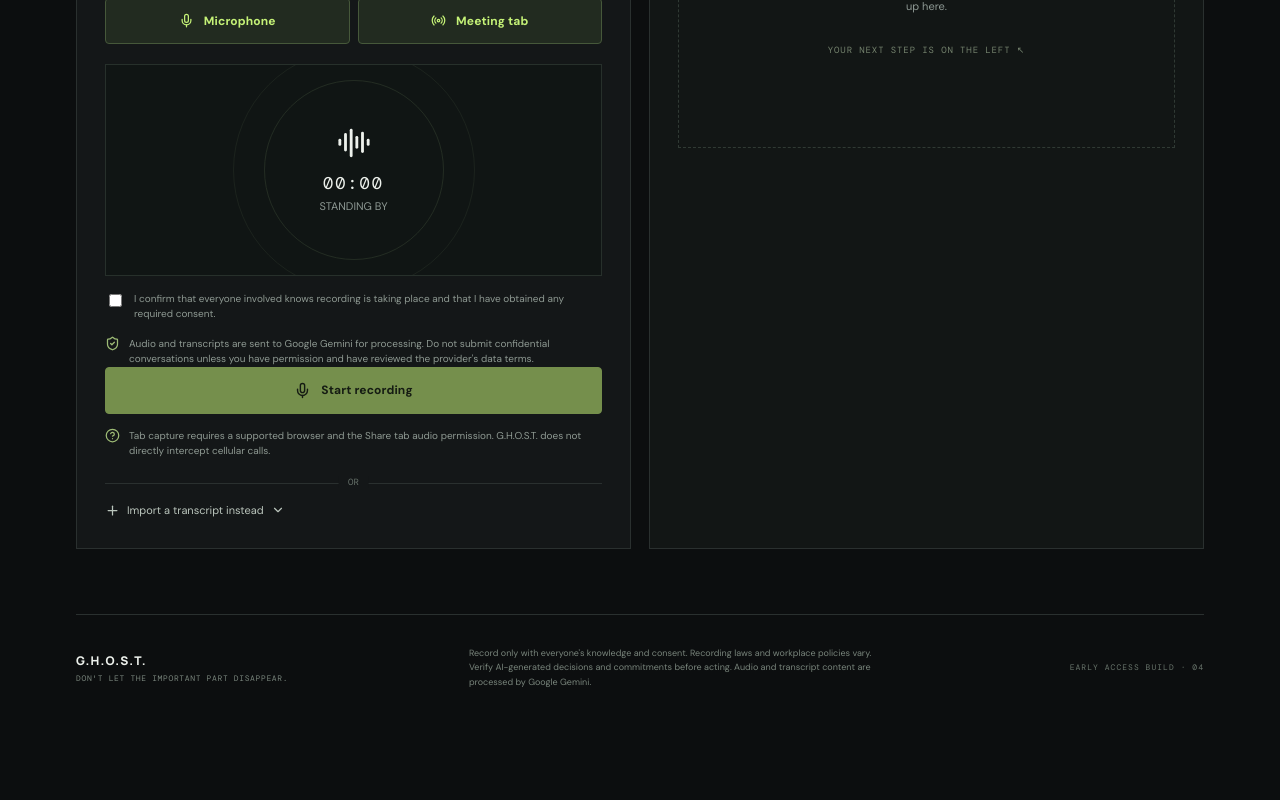
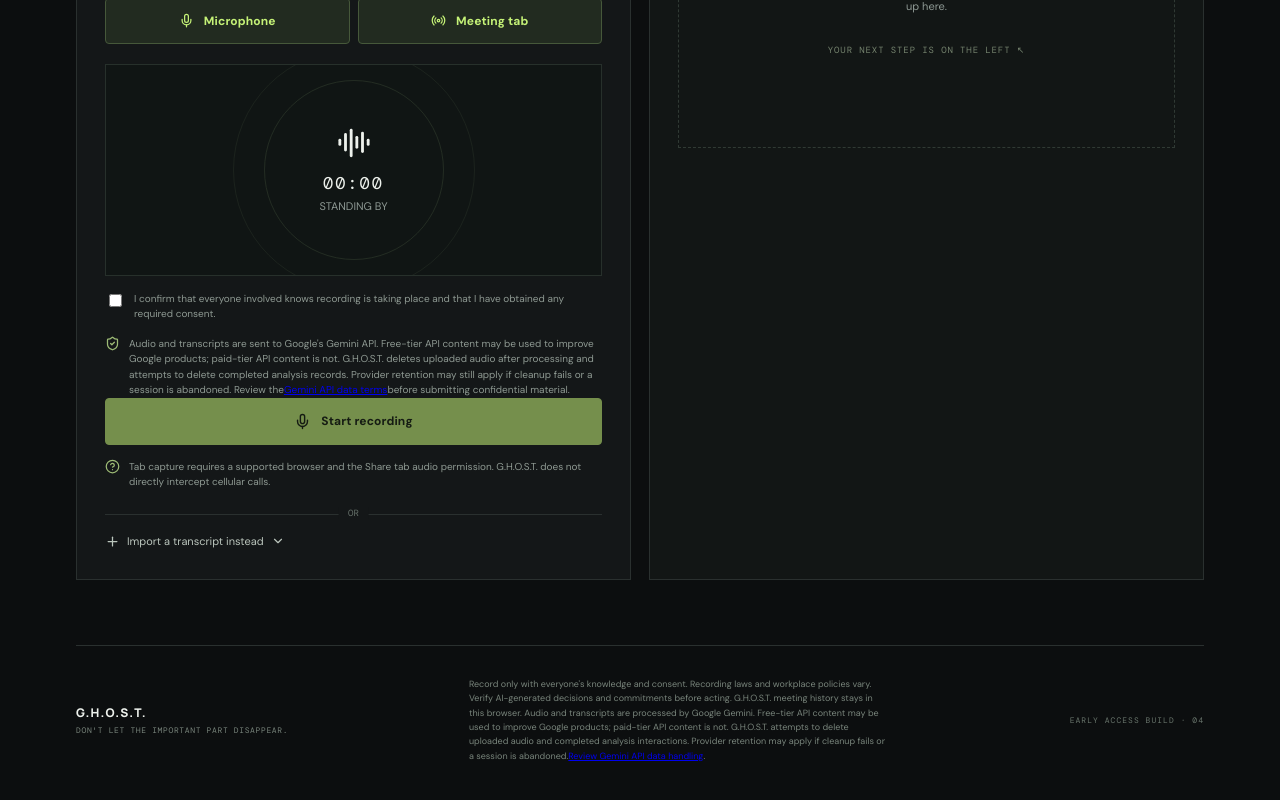
Before and after one commit to adverpactmedia/g.h.o.s.t, a Next.js app: page / in a window 1280 px wide. Shown: the part 893-1693 px from the top of the page. Before the commit the page ends 1619 px from the top, so only its background shows below. Built offline with nearby package versions, Linux system fonts and the light colour scheme.

Commit message:
Disclose Gemini API data use and temporary provider retention

```diff
--- a/src/components/ghost-app.tsx
+++ b/src/components/ghost-app.tsx
@@ -828,9 +828,13 @@ export default function GhostApp() {
           <div className="capture-note">
             <ShieldCheck size={15} />
             <span>
-              Audio and transcripts are sent to Google Gemini for processing.
-              Do not submit confidential conversations unless you have
-              permission and have reviewed the provider&apos;s data terms.
+              Audio and transcripts are sent to Google&apos;s Gemini API. Free-tier API
+              content may be used to improve Google products; paid-tier API content
+              is not. G.H.O.S.T. deletes uploaded audio after processing and attempts
+              to delete completed analysis records. Provider retention may still
+              apply if cleanup fails or a session is abandoned. Review the
+              <a href="https://ai.google.dev/gemini-api/docs/pricing" target="_blank" rel="noopener noreferrer">Gemini API data terms</a>
+              before submitting confidential material.
             </span>
           </div>
 
@@ -1139,8 +1143,12 @@ export default function GhostApp() {
         <p>
           Record only with everyone&apos;s knowledge and consent.
           Recording laws and workplace policies vary. Verify AI-generated
-          decisions and commitments before acting. Audio and transcript
-          content are processed by Google Gemini.
+          decisions and commitments before acting. G.H.O.S.T. meeting history stays in this browser. Audio and transcripts
+          are processed by Google Gemini. Free-tier API content may be used to
+          improve Google products; paid-tier API content is not. G.H.O.S.T.
+          attempts to delete uploaded audio and completed analysis interactions.
+          Provider retention may apply if cleanup fails or a session is abandoned.
+          <a href="https://ai.google.dev/gemini-api/docs/pricing" target="_blank" rel="noopener noreferrer">Review Gemini API data handling</a>.
         </p>
         <span className="version">EARLY ACCESS BUILD · 04</span>
       </footer>
```
